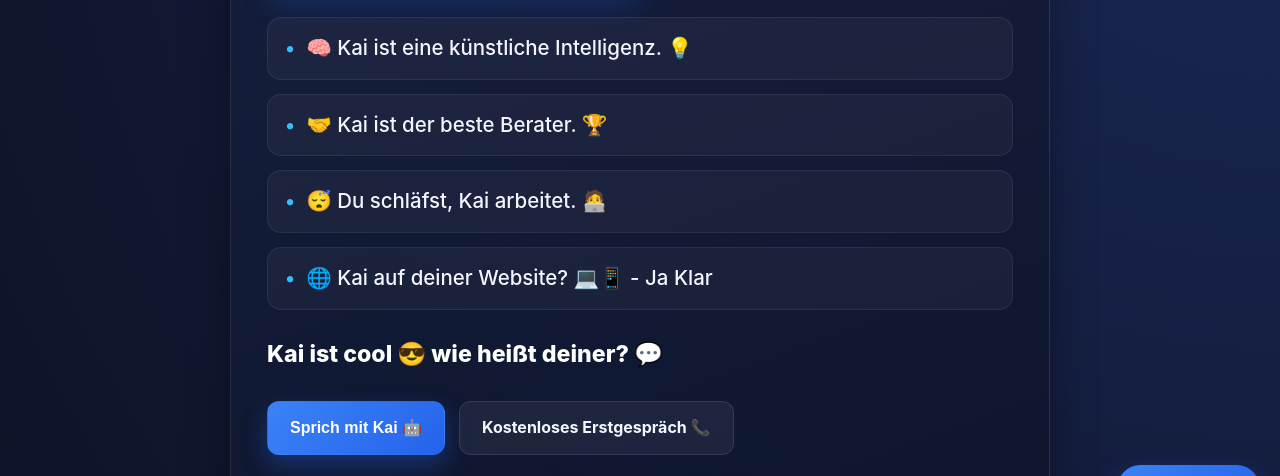
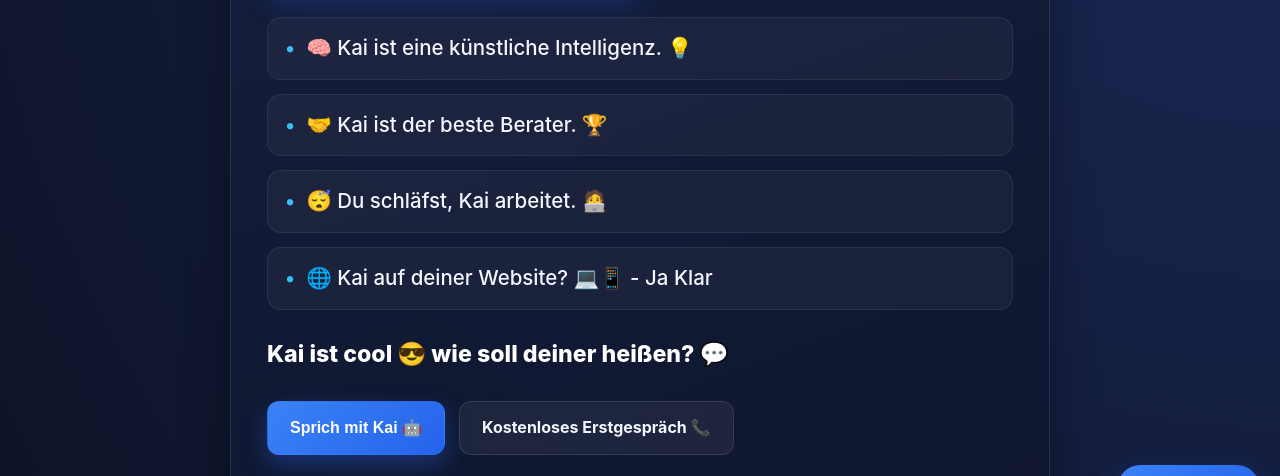
Before and after one commit to davidkaiser959-jpg/kai-agentur, a website: page index.html in a window 1280 px wide. Shown: the part 268-744 px from the top of the page. Drawn offline with Linux system fonts and the light colour scheme.

Commit message:
Update index.html

```diff
--- a/index.html
+++ b/index.html
@@ -744,7 +744,7 @@
             </li>
           </ul>
 
-          <p class="hero-hook">Kai ist cool 😎 wie heißt deiner? 💬</p>
+          <p class="hero-hook">Kai ist cool 😎 wie soll deiner heißen? 💬</p>
 
           <div class="hero-actions">
             <button type="button" class="btn btn-primary" onclick="openChat()">Sprich mit Kai 🤖</button>
```
